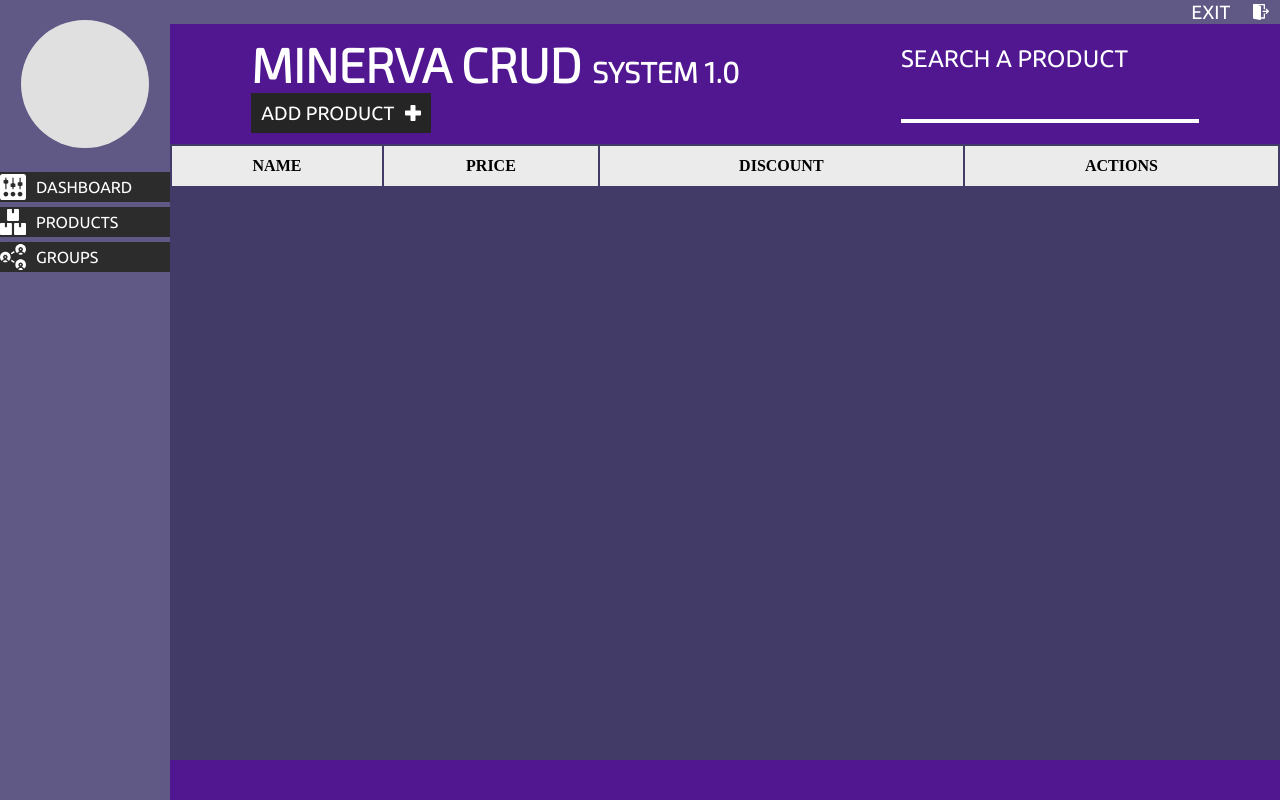
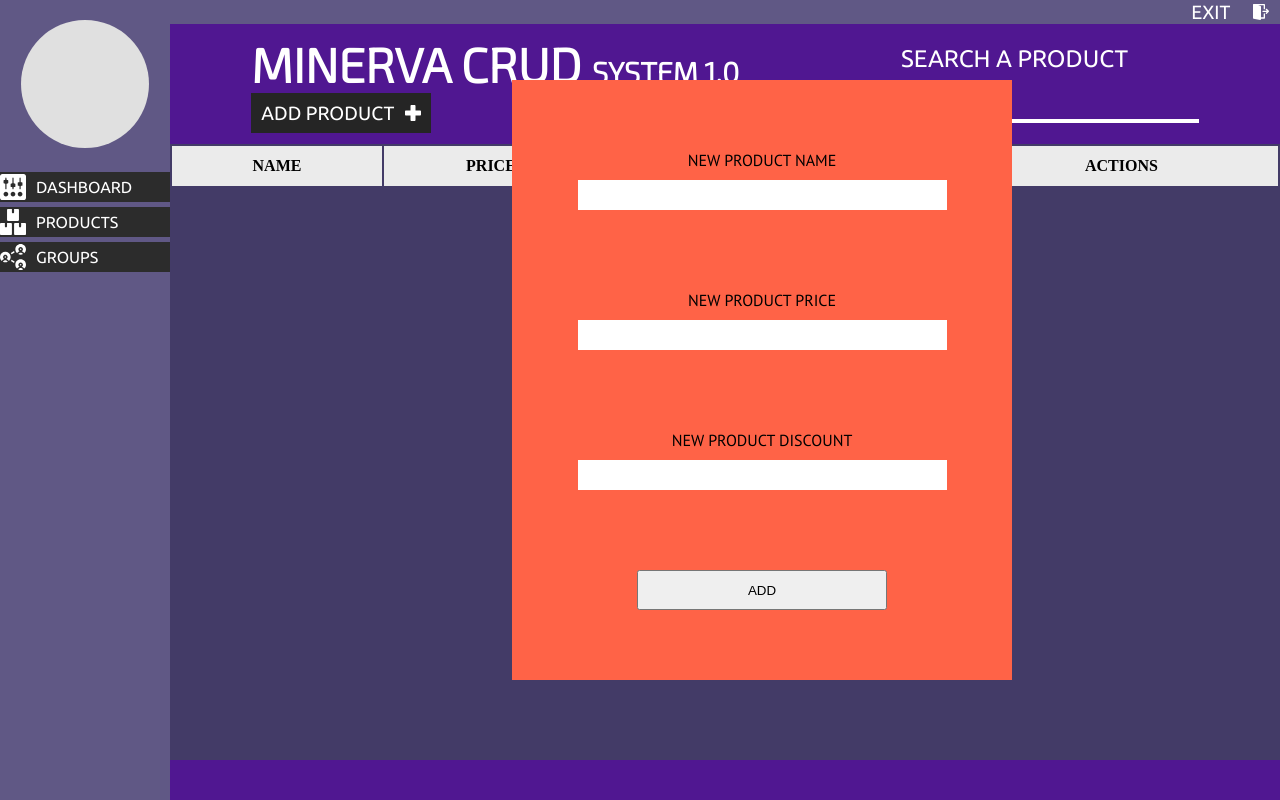
Before and after one commit to fin2keys/minerva-crud, a plain HTML site: page index.html in a window 1280 px wide. Both pictures are taken after a click on the element "ADD PRODUCT". Drawn offline with Linux system fonts and the light colour scheme.

Commit message:
update 0.3

```diff
--- a/index.html
+++ b/index.html
@@ -11,6 +11,21 @@
   <title>Minerva</title>
 </head>
 <body>
+  <div class="form" id="mainform">
+    <div id="inputone" class="newinput">
+      <label for="pdc-name">NEW PRODUCT NAME</label>
+      <input type="text" id="pdc-name">
+    </div>
+    <div id="inputtwo" class="newinput">
+      <label for="pdc-price">NEW PRODUCT PRICE</label>
+      <input type="text" id="pdc-price">
+    </div>
+    <div id="inputthree" class="newinput">
+      <label for="pdc-discount">NEW PRODUCT DISCOUNT</label>
+      <input type="text" id="pdc-discount">
+    </div>
+    <input type="button" id="add" value="ADD">
+  </div>
   <main id="page-structure-container">
     <div class="exit-bar">
       <div id="exit-container">
@@ -60,4 +75,5 @@
     <footer class="next-page-options"></footer>
   </main>
 </body>
+<script src="src/js/functions.js"></script>
 </html>
--- a/src/css/main/main-structure-page.css
+++ b/src/css/main/main-structure-page.css
@@ -92,3 +92,33 @@ tr.info {
   background-color: #ebebeb;
   border-radius: 4px;
 }
+.form {
+  width: 500px;
+  height: 600px;
+  background-color: tomato;
+  position: absolute;
+  top: 10%;
+  left: 40%;
+  display: none;
+  flex-direction: column;
+  align-items: center;
+  justify-content: space-evenly;
+}
+.newinput {
+  display: flex;
+  flex-direction: column;
+  align-items: center;
+  font-family: 'PT Sans', sans-serif;
+}
+.newinput > input {
+  width: 150%;
+  margin: 10px;
+  height: 30px;
+  border: none;
+  font-size: 1.1rem;
+}
+input#add {
+  width: 50%;
+  height: 40px;
+  cursor: pointer;
+}
--- /dev/null
+++ b/src/js/functions.js
@@ -0,0 +1,28 @@
+const addNewProductButton = document.querySelector('.add-new-product-container')
+const addButton = document.querySelector('#add')
+const getById = id => document.getElementById(`${id}`)
+
+const openDisplay = () => {
+  const addNewItemForm = document.querySelector('.form')
+  if(window.getComputedStyle(addNewItemForm).getPropertyValue('display') == 'flex') {
+    addNewItemForm.style.setProperty('display', 'none')
+  } else {
+    addNewItemForm.style.setProperty('display', 'flex')
+  }
+}
+const addNewItem = () => {
+  const newItem = {
+    name: document.getElementById('pdc-name').value,
+    price: document.getElementById('pdc-price').value,
+    discount: document.getElementById('pdc-discount').value
+  }
+  console.log(newItem)
+  getById('pdc-name').value = ''
+  getById('pdc-price').value = ''
+  getById('pdc-discount').value = ''
+
+  getById('mainform').style.setProperty('display', 'none')
+}
+
+addNewProductButton.addEventListener('click', openDisplay)
+addButton.addEventListener('click', addNewItem)
```
